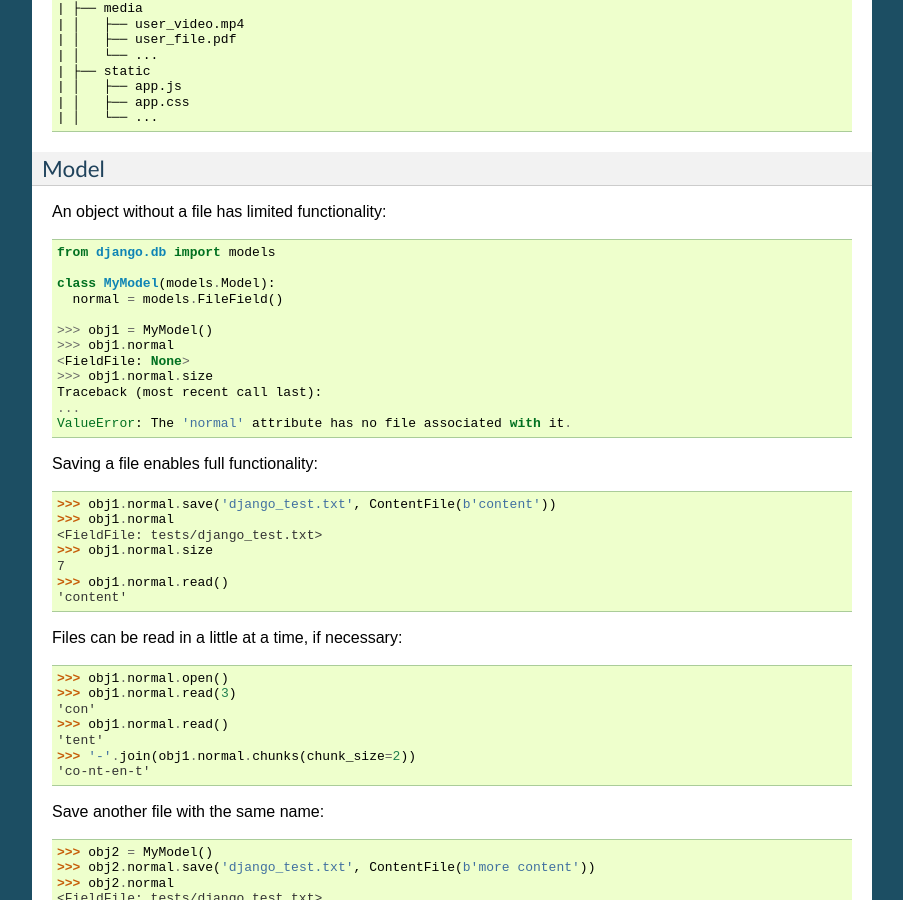
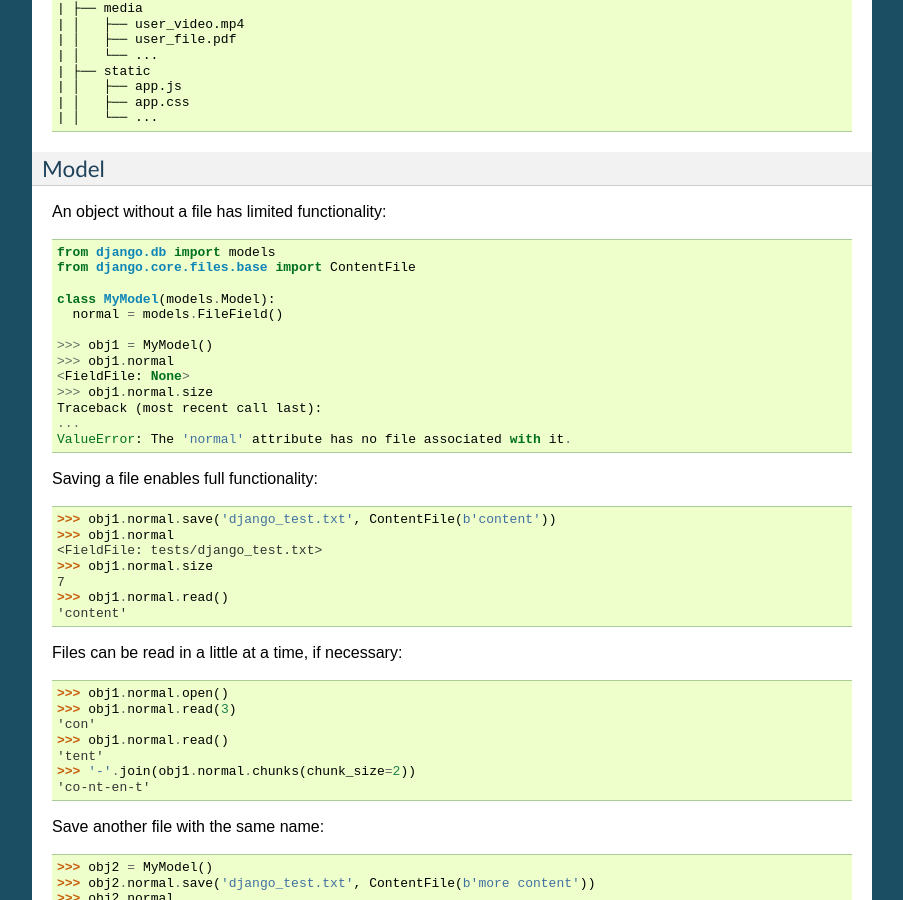
Before and after one commit to jschneier/django-storages, a Sphinx documentation site: the page built from docs/backends/amazon-S3.rst, in a window 1280 px wide and 900 px high, scrolled down 6148 px. Shown: the whole window, without its empty margins (198-1101 px from the left). Built offline with Sphinx 7.4.7, drawn with Linux system fonts in a browser that asks for light colours.

Commit message:
docs: Add missing import for S3 backend (#949)

```diff
--- a/docs/backends/amazon-S3.rst
+++ b/docs/backends/amazon-S3.rst
@@ -363,6 +363,7 @@ Model
 An object without a file has limited functionality::
 
     from django.db import models
+    from django.core.files.base import ContentFile
 
     class MyModel(models.Model):
       normal = models.FileField()
```
